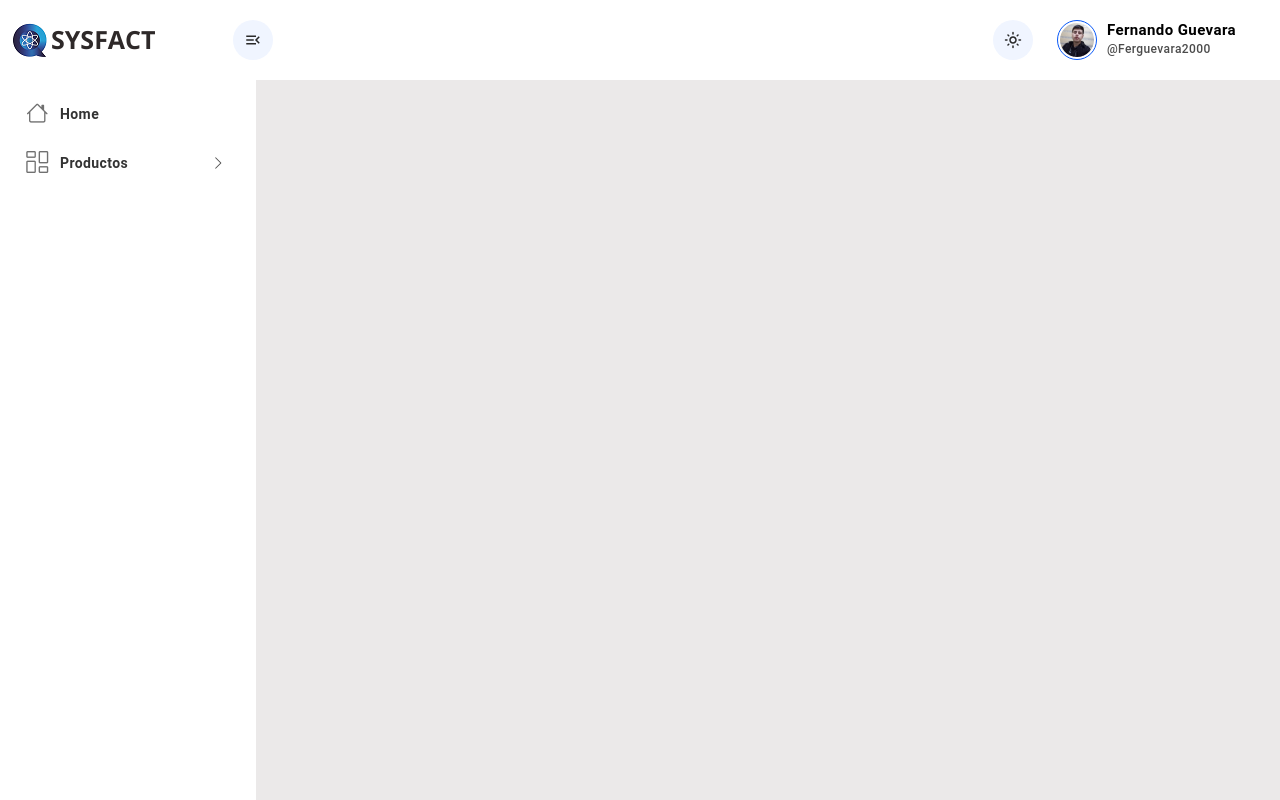
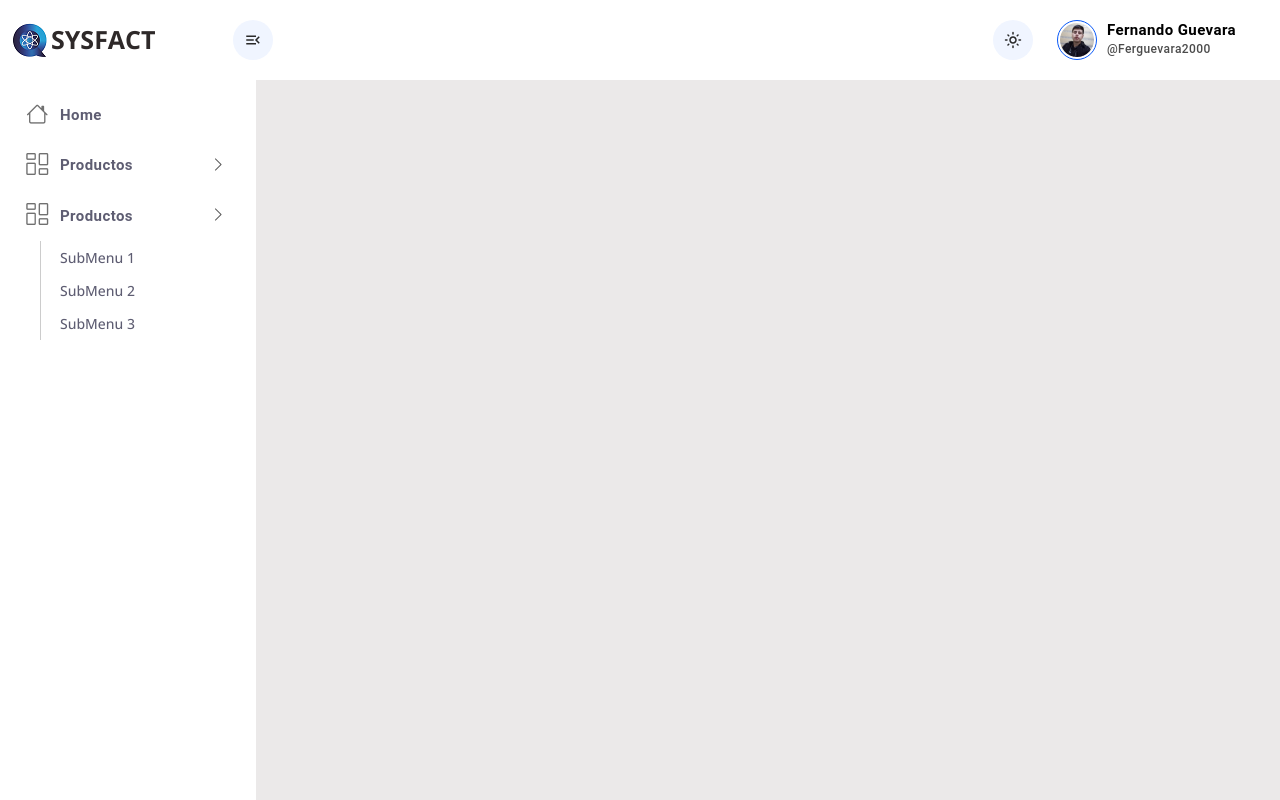
Before and after one commit to ferguevara2000/facturacion-electronica, a React (Vite) app in the folder Frontend/: page / in a window 1280 px wide. Built offline with nearby package versions, Linux system fonts and the light colour scheme.

Commit message:
Create function for dropdown menu

```diff
--- a/Frontend/src/App.css
+++ b/Frontend/src/App.css
@@ -157,7 +157,7 @@ header button.rounded-circle svg{
 }
 
 .main .sidebarWrapper .sidebar ul li button{
-  color: rgba(0, 0, 0, 0.8);
+  color: #5e5d72;
   text-align: left;
   justify-content: left;
   border-radius: 10px !important;
@@ -165,6 +165,7 @@ header button.rounded-circle svg{
   align-items: center;
   text-transform: capitalize !important;
   font-weight: 700 !important;
+  font-size: 15px;
 }
 
 .main .sidebarWrapper .sidebar ul li button .icon{
@@ -200,3 +201,41 @@ header button.rounded-circle svg{
 .main .sidebarWrapper .sidebar ul li button:hover{
   background-color: #f2f2f2 !important;
 }
+
+.main .sidebarWrapper .sidebar ul li button.act{
+  background-color: #f2f2f2
+}
+
+.main .sidebarWrapper .sidebar ul .submenu{
+  padding: 0px 45px;
+  position: relative;
+}
+
+.main .sidebarWrapper .sidebar ul .submenu::before{
+  content: '';
+  width: 1px;
+  height: 100%;
+  position: absolute;
+  top: 0;
+  left: 25px;
+  background: rgba(0, 0, 0, 0.2);
+}
+
+.main .sidebarWrapper .sidebar ul .submenu li{
+  width: 100%;
+  list-style: none;
+}
+
+.main .sidebarWrapper .sidebar ul .submenu li a{
+  color: #5e5d72;
+  text-decoration: none;
+  display: block;
+  padding: 6px 0px;
+  font-size: 14px;
+  font-weight: 500;
+  transition: all 0 3s;
+}
+
+.main .sidebarWrapper .sidebar ul .submenu li a:hover{
+  color: #0858f7;
+}
--- a/Frontend/src/components/Sidebar/sidebar.jsx
+++ b/Frontend/src/components/Sidebar/sidebar.jsx
@@ -2,6 +2,11 @@ import Button from '@mui/material/Button';
 import { Link } from 'react-router-dom';
 
 function Sidebar() {
+
+  const isOpenSubmenu = () => {
+    alert()
+  }
+
   return (
     <div className="sidebar">
       <ul>
@@ -24,6 +29,21 @@ function Sidebar() {
             </Button>
           </Link>
         </li>
+        <li>
+            <Button className="w-100" onClick={isOpenSubmenu}>
+                <span className="icon">
+                <i className="bi bi-columns-gap"></i></span>
+                Productos
+                <span className="arrow"><i className="bi bi-chevron-right"></i></span>
+            </Button>
+            <div className="submenuWrapper">
+                <ul className="submenu">
+                    <li><Link to='#'>SubMenu 1</Link></li>
+                    <li><Link to='#'>SubMenu 2</Link></li>
+                    <li><Link to='#'>SubMenu 3</Link></li>
+                </ul>
+            </div>
+        </li>
       </ul>
     </div>
   );
```
